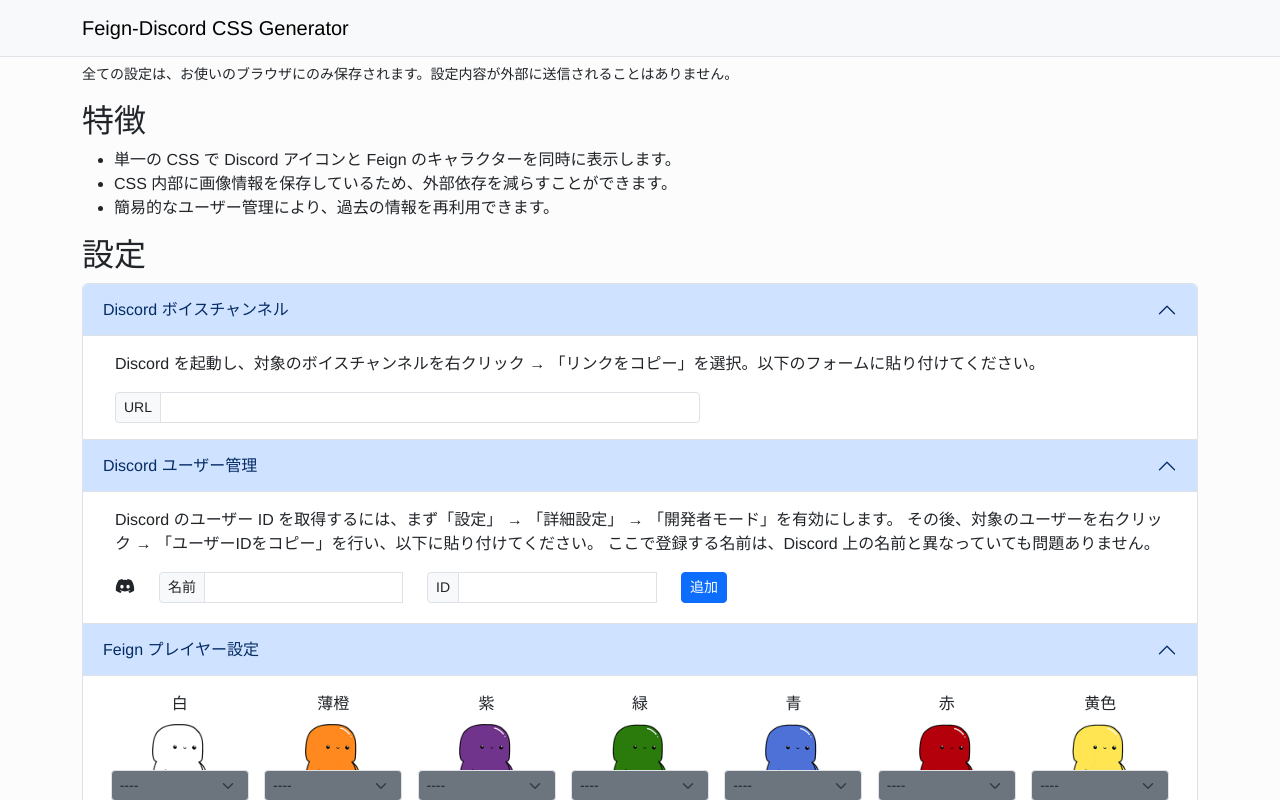
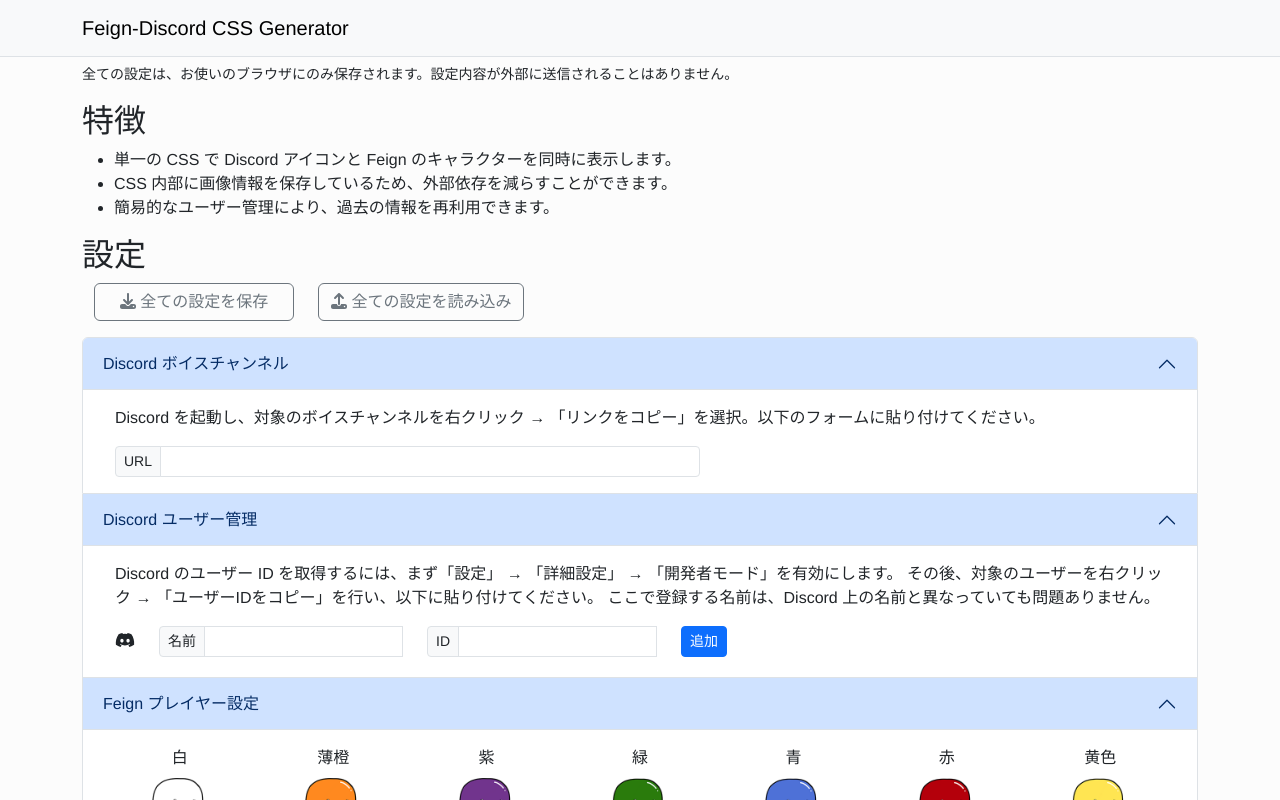
Before and after one commit to mogproject/feign-discord-css-generator, a React (Create React App) app: page / in a window 1280 px wide. Shown: the top 800 px of the page. Built offline with nearby package versions, Linux system fonts and the light colour scheme.

Commit message:
Implement file save and load features

```diff
--- a/src/App.tsx
+++ b/src/App.tsx
@@ -12,10 +12,29 @@
 import { OBSSettings } from "./components/sections/OBSSettings";
 import { DiscordVoiceChannel } from "./components/sections/DiscordVoiceChannel";
 import { ViewSettingsPane } from "./components/sections/ViewSettingsPane";
+import FileSaveButton from "./components/buttons/FileSaveButton";
+import FileLoadButton from './components/buttons/FileLoadButton';
 
 function retrieveIDs(voiceChannelURL: string): [string, string] {
   const result = voiceChannelURL.match(/^http[s]?:[/][/]discord.com[/]channels[/](\d+)[/](\d+)[/]?$/);
   return result ? [result[1], result[2]] : ["", ""];
+}
+
+interface AllSettings {
+  channelURL: string,
+  discordUsers: DiscordUser[],
+  feignPlayers: string[],
+  viewSettings: ViewSettings,
+}
+
+function settings2json(channelURL: string, discordUsers: DiscordUser[], feignPlayers: string[], viewSettings: ViewSettings) {
+  const data: AllSettings = {
+    channelURL: channelURL,
+    discordUsers: discordUsers,
+    feignPlayers: feignPlayers,
+    viewSettings: viewSettings
+  };
+  return JSON.stringify(data);
 }
 
 export default function App() {
@@ -43,6 +62,24 @@
   function updateFeignPlayers(newFeignPlayers: string[]) {
     setFeignPlayers(newFeignPlayers);
     localStorage.setItem("feign_players", JSON.stringify(newFeignPlayers));
+  }
+
+  function loadSettingsFromFile(content: string): boolean {
+    try {
+      const data = JSON.parse(content);
+      if (!data) return false;
+
+      const settings = data['viewSettings'] || defaultConf.viewSettings;
+      updateVoiceChannelURL(data['channelURL'] || defaultConf.channelURL);
+      updateDiscordUsers(data['discordUsers'] || defaultConf.discordUsers);
+      updateFeignPlayers(data['feignPlayers'] || defaultConf.feignPlayers);
+      updateFeiSettings(settings.fei);
+      updateAvatarSettings(settings.avatar);
+      updateUsernameSettings(settings.username);
+    } catch (e) {
+      return false;
+    }
+    return true;
   }
 
   const initialFeiSettings = { ...defaultConf.viewSettings.fei, ...JSON.parse(localStorage.getItem("view_fei") || "{}") };
@@ -100,6 +137,18 @@
             <li>簡易的なユーザー管理により、過去の情報を再利用できます。</li>
           </ul>
           <h2>設定</h2>
+          <Container className="mb-2 d-flex">
+            <div className="me-4">
+              {FileSaveButton(
+                () => settings2json(voiceChannelURL, discordUsers, feignPlayers, viewSettings),
+                '全ての設定を保存', 'feign-discord.json', 'outline-secondary', { minWidth: '200px' }
+              )}
+            </div>
+            <div>
+              {FileLoadButton(loadSettingsFromFile, '全ての設定を読み込み', 'outline-secondary', { minWidth: '200px' })}
+            </div>
+          </Container>
+
           <Accordion defaultActiveKey={["0", "1", "2", "3"]} alwaysOpen className="mb-4">
             <Accordion.Item eventKey="0">
               <Accordion.Header>Discord ボイスチャンネル</Accordion.Header>
--- a/src/components/buttons/CopyButton.tsx
+++ b/src/components/buttons/CopyButton.tsx
@@ -5,7 +5,7 @@
 import { OverlayInjectedProps } from "react-bootstrap/esm/Overlay";
 import { Button, OverlayTrigger, Tooltip } from "react-bootstrap";
 
-export function CopyButton(content: string, label: string = "", disabled: boolean = false) {
+export function CopyButton(content: () => string, label: string = "", disabled: boolean = false) {
   const [icon, setIcon] = React.useState(faCopy);
   const [message, setMessage] = React.useState("コピー");
 
@@ -15,7 +15,7 @@
 
   function handleCopy() {
     navigator.clipboard
-      .writeText(content)
+      .writeText(content())
       .then(
         () => {
           setIcon(faCheck);
--- /dev/null
+++ b/src/components/buttons/FileLoadButton.tsx
@@ -0,0 +1,59 @@
+import React from "react";
+import { Form } from "react-bootstrap";
+import { faUpload } from "@fortawesome/free-solid-svg-icons";
+import { FontAwesomeIcon } from "@fortawesome/react-fontawesome";
+
+function FileLoadButton(handler: (content: string) => boolean, label: string, variant: string, style: React.CSSProperties = {}, maxFileSizeKb: number = 100) {
+  const controlId = React.useId();
+  const [message, setMessage] = React.useState({ class: 'info', text: '' });
+
+  function handleLoad(e: React.ChangeEvent<HTMLInputElement>) {
+    setMessage({ class: 'info', text: '' });
+    const file = e.target.files?.[0];
+    if (!file) return;
+    if (!file.name.toLowerCase().endsWith('.json')) {
+      setMessage({ class: 'danger', text: '.json ファイルを選択してください' })
+      return;
+    }
+    if (file.size > maxFileSizeKb * 1024) {
+      setMessage({ class: 'danger', text: `ファイルが大きすぎます: ${file.name}` })
+      return;
+    }
+    setMessage({ class: 'info', text: `読み込み中: ${file.name}` })
+
+    const reader = new FileReader();
+    reader.onload = (evt) => {
+      if (evt.target?.result) {
+        if (handler(evt.target?.result.toString())) {
+          setMessage({ class: 'success', text: `読み込み完了: ${file.name}` })
+        } else {
+          setMessage({ class: 'danger', text: `読み込み失敗: ${file.name}` });
+        }
+      }
+    }
+
+    reader.onerror = () => {
+      setMessage({ class: 'danger', text: `読み込み失敗: ${file.name}` });
+    };
+    reader.readAsText(file);
+  }
+
+  return (
+    <Form>
+      <Form.Control type="file" id={controlId} hidden onChange={handleLoad} />
+      <Form.Label className={`btn btn-${variant} me-1`} htmlFor={controlId}
+        onClick={() => setMessage({ class: 'warning', text: '' })}
+        style={style}
+      >
+        <FontAwesomeIcon icon={faUpload} />
+        <span>&nbsp;{label}</span>
+      </Form.Label>
+      <Form.Text className={`text-${message.class}`}>
+        {message.text}
+        {/* 読み込み完了: aa */}
+      </Form.Text>
+    </Form>
+  );
+}
+
+export default FileLoadButton;
--- a/src/components/buttons/SaveFileButton.tsx
+++ b/src/components/buttons/FileSaveButton.tsx
@@ -1,15 +1,16 @@
 import React from "react";
 import { Button } from "react-bootstrap";
-import { faSave } from "@fortawesome/free-solid-svg-icons";
+import { faDownload } from "@fortawesome/free-solid-svg-icons";
 import { FontAwesomeIcon } from "@fortawesome/react-fontawesome";
 
-function SaveFileButton(content: string, label: string, suggestedName: string, variant: string = "") {
+function FileSaveButton(content: () => string, label: string, suggestedName: string, variant: string = "", style: React.CSSProperties = {}) {
   async function handleSave() {
     const ext = suggestedName.split(".").pop()?.toLowerCase();
+    const data = content();
 
     if (!window.showSaveFilePicker) {
       // In case the browser does not support the File System Access API.
-      const file = new Blob([content], { type: "text/plain;charset=utf-8" });
+      const file = new Blob([data], { type: "text/plain;charset=utf-8" });
       const url = URL.createObjectURL(file);
 
       const element = document.createElement("a");
@@ -38,7 +39,7 @@
         const writableStream = await fileHandle.createWritable();
 
         // Write content to the file
-        await writableStream.write(content);
+        await writableStream.write(data);
 
         // Close the stream to save the file
         await writableStream.close();
@@ -49,11 +50,11 @@
   }
 
   return (
-    <Button onClick={handleSave} variant={variant}>
-      <FontAwesomeIcon icon={faSave} />
+    <Button onClick={handleSave} variant={variant} style={style}>
+      <FontAwesomeIcon icon={faDownload} />
       <span>&nbsp;{label}</span>
     </Button>
   );
 }
 
-export default SaveFileButton;
+export default FileSaveButton;
--- a/src/components/sections/OBSSettings.tsx
+++ b/src/components/sections/OBSSettings.tsx
@@ -3,9 +3,8 @@
 import { ConfContext } from "../../models/Context";
 import { buildCSS } from "../../models/CSSBuilder";
 import { buildFeignImageCSS } from "../../models/FeignImageCSS";
-import { ViewSettings } from "../../models/ViewSettings";
 import { CopyButton } from "../buttons/CopyButton";
-import SaveFileButton from "../buttons/SaveFileButton";
+import FileSaveButton from "../buttons/FileSaveButton";
 
 export function OBSSettings() {
   const { feignPlayers, serverID, channelID, viewSettings } = React.useContext(ConfContext);
@@ -24,8 +23,6 @@
   const obsWidth = 1772 + viewSettings.fei.interval * 12;  // should support up to 13 users
   const obsHeight = viewSettings.getHeight();
 
-  // 260 + Math.max(0, viewSettings.avatar.offsetY) + Math.max(0, viewSettings.username.offsetY);
-
   return (
     <Container className="mb-4">
       <p className="mb-3">「ソース」 → 「ブラウザ」 のプロパティ画面にて、以下の内容を設定してください。</p>
@@ -43,7 +40,7 @@
                 value={channelID === "" ? "ボイスチャンネル URL が正しく設定されていません" : obsURL}
                 readOnly={true}
               />
-              {CopyButton(obsURL, "", channelID === "")}
+              {CopyButton(() => obsURL, "", channelID === "")}
             </InputGroup>
           </Row>
 
@@ -52,7 +49,7 @@
               <InputGroup size="sm">
                 <InputGroup.Text id="obs-width">幅</InputGroup.Text>
                 <Form.Control area-label="obs-width-label" aria-describedby="obs-width" value={obsWidth} readOnly={true} />
-                {CopyButton(obsWidth.toString())}
+                {CopyButton(obsWidth.toString)}
               </InputGroup>
             </Col>
 
@@ -60,7 +57,7 @@
               <InputGroup size="sm">
                 <InputGroup.Text id="obs-height">高さ</InputGroup.Text>
                 <Form.Control area-label="obs-height-label" aria-describedby="obs-height" value={obsHeight} readOnly={true} />
-                {CopyButton(obsHeight.toString())}
+                {CopyButton(obsHeight.toString)}
               </InputGroup>
             </Col>
           </Row>
@@ -73,8 +70,8 @@
           <Row className="mb-4">
             <InputGroup>
               <InputGroup.Text id="obs-css">カスタム CSS</InputGroup.Text>
-              {CopyButton(content, "クリップボードにコピー")}
-              {SaveFileButton(content, "ファイルとして保存", "feign.css", "outline-secondary")}
+              {CopyButton(() => content, "クリップボードにコピー")}
+              {FileSaveButton(() => content, "ファイルとして保存", "feign.css", "outline-secondary")}
             </InputGroup>
           </Row>
         </Col>
```
